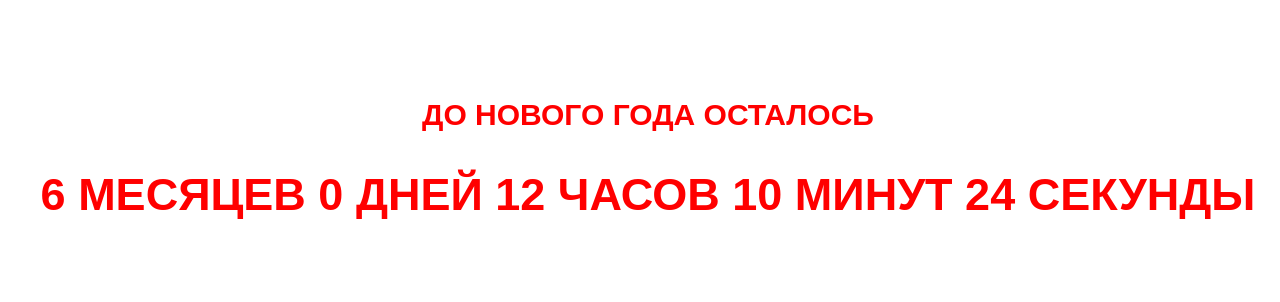
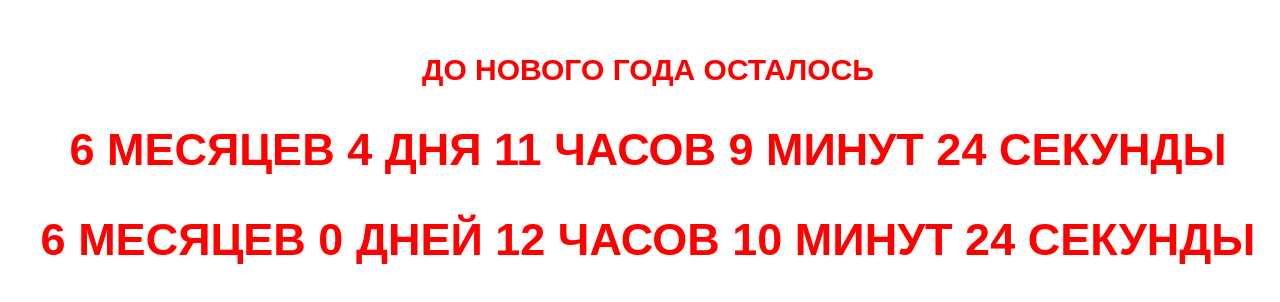
Before and after one commit to PalomoBravas/jsAdvanced, a plain HTML site: page 4-timer/index.html in a window 1280 px wide. Shown: the part 230-532 px from the top of the page. Drawn offline with Linux system fonts and the light colour scheme.

Commit message:
2nd edit

```diff
--- a/4-timer/index.html
+++ b/4-timer/index.html
@@ -10,6 +10,7 @@
         <div class="timer">
           <header> До Нового Года осталось</header>
           <h2 class="timer__body"></h2>
+            <h2 class="timer__body-2"></h2>
         </div>
     </div>
     <script src="script.js"></script>
--- a/4-timer/script.js
+++ b/4-timer/script.js
@@ -1,8 +1,18 @@
 'use strict';
 
 const timerBody = document.querySelector('.timer__body')
+const timerBody2 = document.querySelector('.timer__body-2')
 const pluralRules = new Intl.PluralRules('ru');
-const DAY_IN_MILLISECONDS = 1000 * 60 * 60 * 24
+const MILLISECONDS_IN_SECOND = 1000;
+const SECONDS_IN_MONTH = 60 * 60 * 24 * 30;
+const SECONDS_IN_DAY = 60 * 60 * 24;
+const SECONDS_IN_HOUR = 60 * 60;
+const SECONDS_IN_MINUTE = 60;
+const MOUTH_IN_YEAR = 12;
+const DAY_IN_MONTH = 30;
+const HOURS_IN_DAY = 24;
+const MINUTES_IN_HOUR = 60;
+const newYear = new Date(`${new Date().getFullYear() + 1}-01-01`);
 const PLURAL = {
   month: ['месяцев', 'месяца', 'месяц'],
   day: ['дней', 'дня', 'день'],
@@ -11,48 +21,75 @@ const PLURAL = {
   second: ['секунд', 'секунды', 'секунда'],
 }
 
-function howManyLeft() {
-  const now = new Date()
-  const nowMonth = now.getMonth() + 1
-  const nextMonth = new Date(Number(now.getFullYear()), nowMonth, 1 )
-  console.log(nextMonth.getDate())
+function getDatesDiff_1() {
+  const datesDiffInSeconds = (newYear - new Date()) / MILLISECONDS_IN_SECOND
   return {
-    month: 12 - nowMonth,
-    day: Math.ceil((nextMonth - now) / DAY_IN_MILLISECONDS) - 1 ,
-    hour: 24 - now.getHours(),
-    minute: 60 - now.getMinutes(),
-    second: 60 - now.getSeconds()
+    month: Math.floor(datesDiffInSeconds / SECONDS_IN_MONTH),
+    day: Math.floor(datesDiffInSeconds / SECONDS_IN_DAY) % DAY_IN_MONTH,
+    hour: Math.floor(datesDiffInSeconds / SECONDS_IN_HOUR) % HOURS_IN_DAY,
+    minute: Math.floor(datesDiffInSeconds / SECONDS_IN_MINUTE) % MINUTES_IN_HOUR,
+    second: Math.floor(datesDiffInSeconds) % SECONDS_IN_MINUTE,
   }
 }
 
-function getTimerText(obj) {
+//На мой взгляд этот вариант более точный так как учитывает количество дней в месяце,
+// не зависит от округления и читается легко
+// Или возможно я не понял идею с преобразованием из разницы
+//или можно по разнице получать только часы минуты секунды...
+//я если честно не совсем понимаю почему этот вариант избыточен
+
+function getDatesDiff_2() {
+  const nextMonth = new Date(Number(new Date().getFullYear()), new Date().getMonth() + 1, 1 )
+  return {
+    month: MOUTH_IN_YEAR - (new Date().getMonth() + 1),
+    day: Math.floor((nextMonth - new Date()) / (SECONDS_IN_DAY * MILLISECONDS_IN_SECOND)),
+    hour: HOURS_IN_DAY - new Date().getHours(),
+    minute: MINUTES_IN_HOUR - new Date().getMinutes(),
+    second: SECONDS_IN_MINUTE - new Date().getSeconds(),
+  }
+}
+
+function pluralizeText(count, arr) {
   const result = []
-  for (const [key, value] of Object.entries(obj)) {
-    const denotationArr = PLURAL[key]
-    const grammaticalNumber = pluralRules.select(Number(value));
+    const grammaticalNumber = pluralRules.select(Number(count));
     switch (grammaticalNumber) {
       case 'one':
-        result.push(`${value} ${denotationArr[2]}`);
+        result.push(`${count} ${arr[2]}`);
         break;
       case 'few':
-        result.push(`${value} ${denotationArr[1]}`);
+        result.push(`${count} ${arr[1]}`);
+        break;
+      case 'many':
+        result.push(`${count} ${arr[0]}`);
         break;
       default:
-        result.push(`${value} ${denotationArr[0]}`);
+        throw new Error('Error in pluralizeTimerText');
     }
-  }
   return result.join(' ')
 }
 
-function timer() {
-  const diff = howManyLeft()
-  return getTimerText(diff)
+function getTimerText_1() {
+  const diff = getDatesDiff_1()
+  const timerText = []
+  for ( const key in diff) {
+    timerText.push(pluralizeText(diff[key], PLURAL[key]))
+  }
+  return timerText.join(' ')
+}
+function getTimerText_2() {
+  const diff = getDatesDiff_2()
+  const timerText = []
+  for (const key in diff) {
+    timerText.push(pluralizeText(diff[key], PLURAL[key]))
+  }
+  return timerText.join(' ')
 }
 
-const startTimer = setInterval(() => {
-  timerBody.innerText = timer()
-}, 1000)
+const runNewYearTimer = setInterval(() => {
+  timerBody.innerText = getTimerText_1()
+  timerBody2.innerText = getTimerText_2()
+}, 1000);
 
-if (new Date('2024-01-01') - Date.now() === 0) {
-  clearInterval(startTimer)
+if (newYear - Date.now() <= 0) {
+  clearInterval(runNewYearTimer);
 }
```
